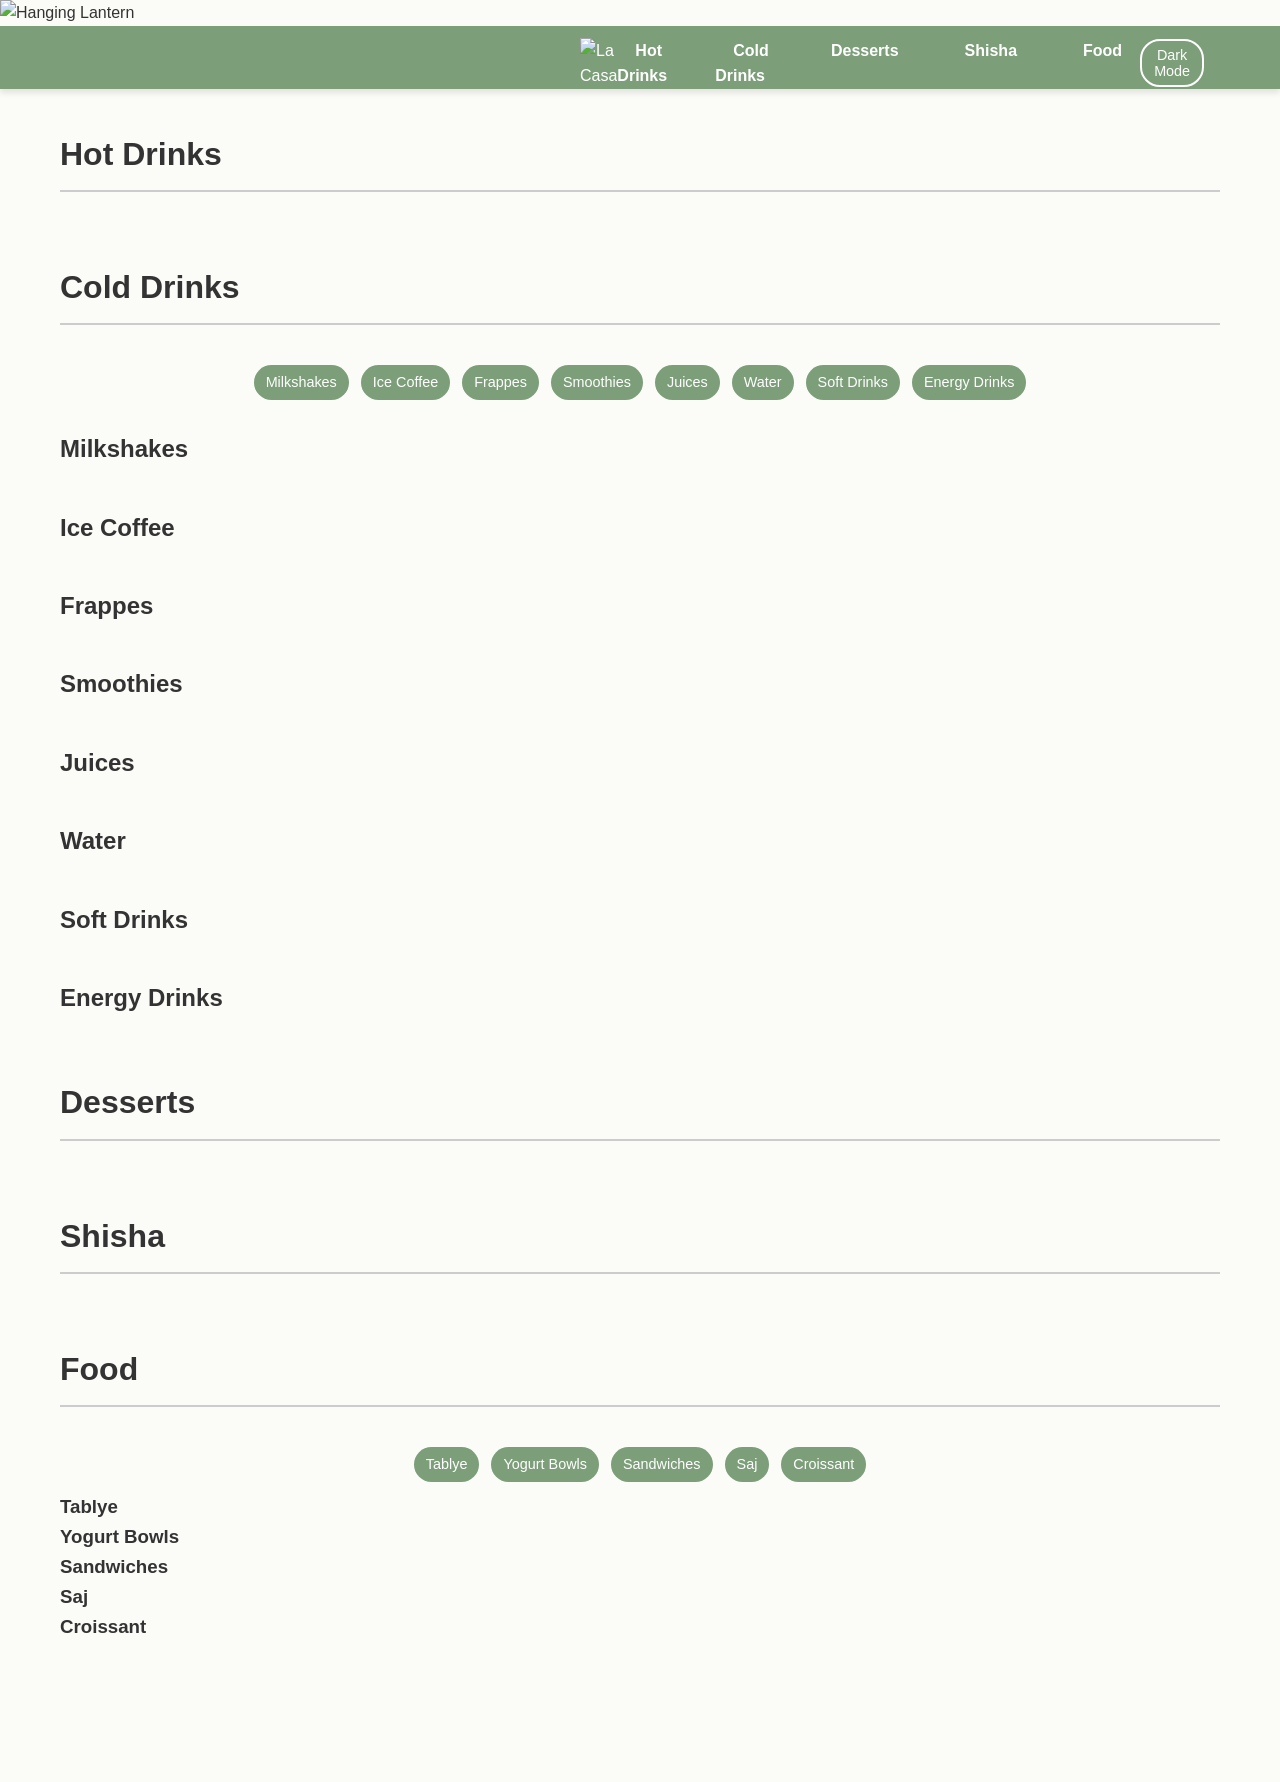
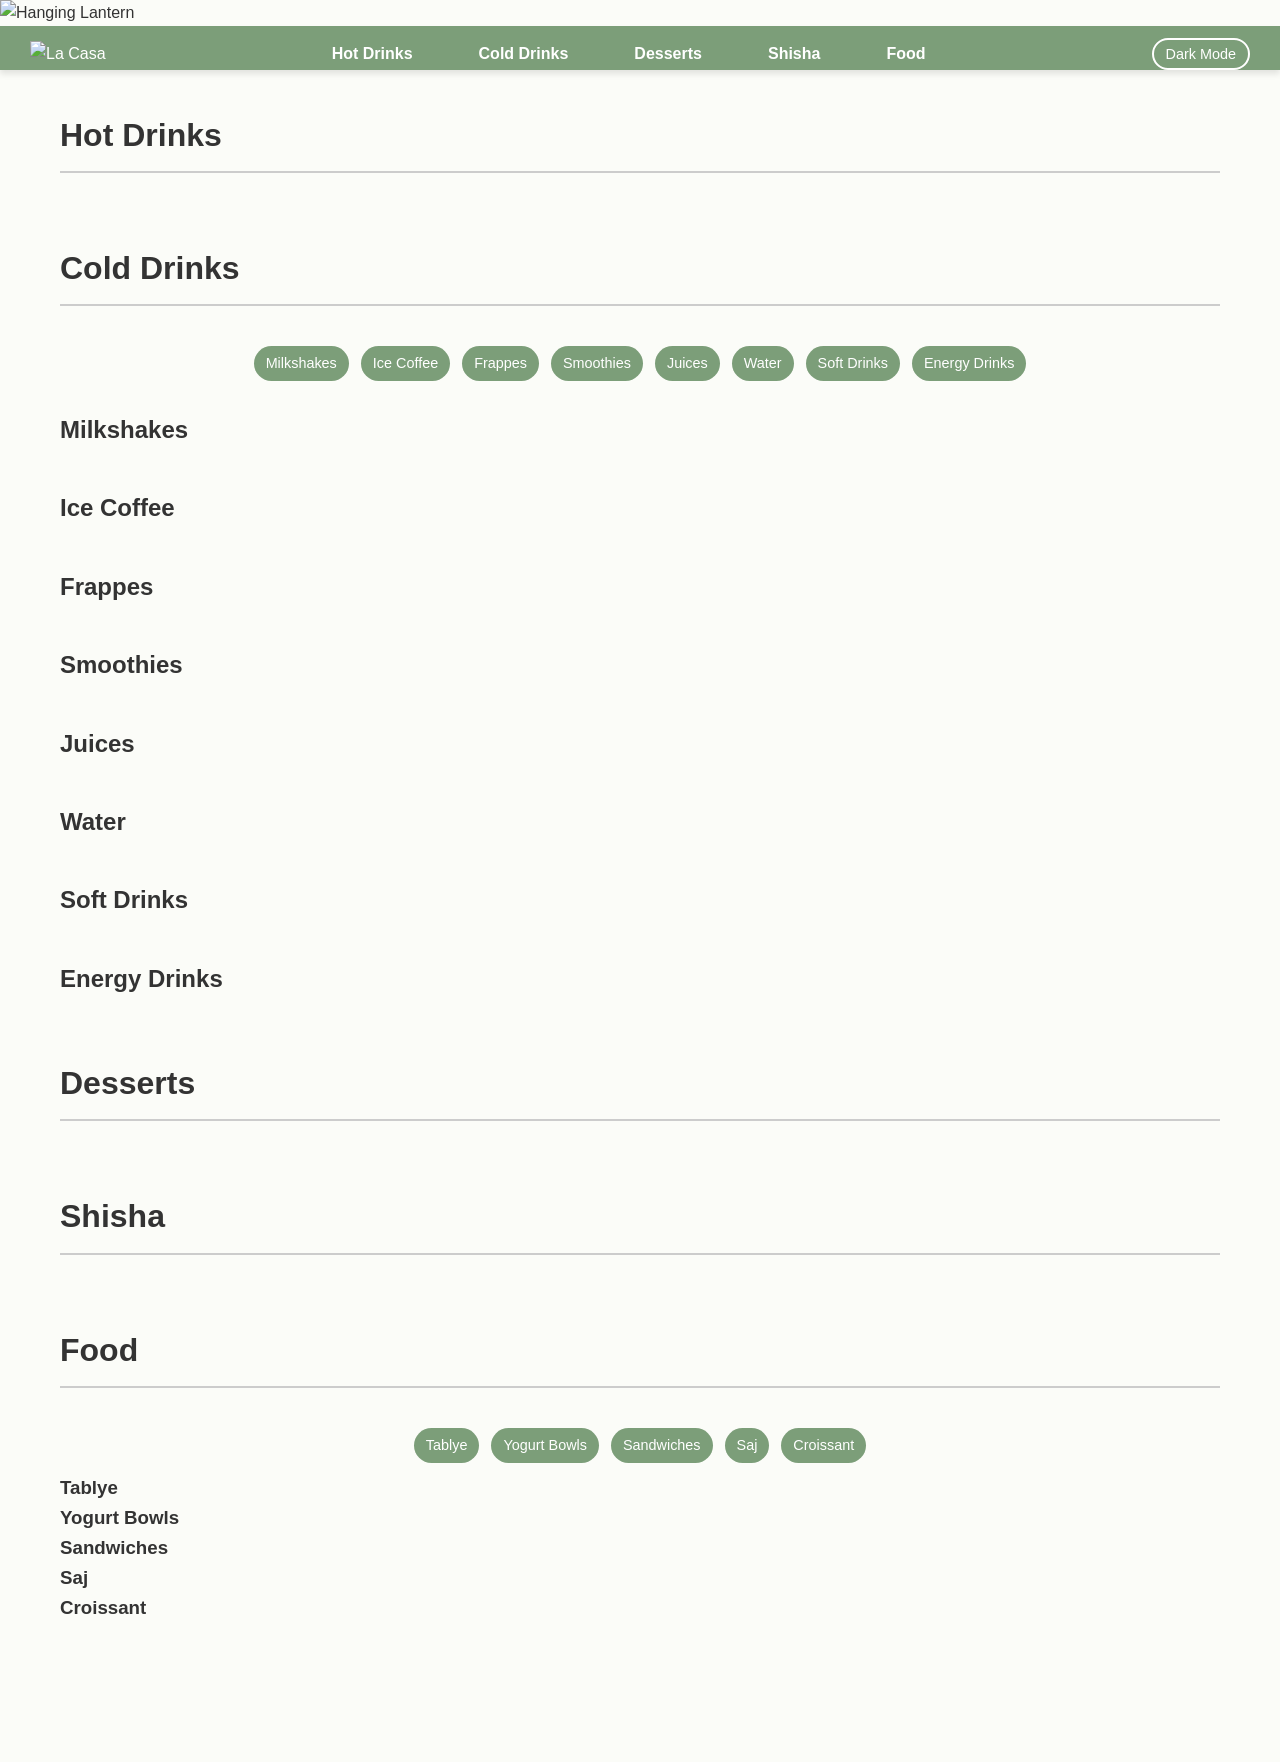

Update style.css

--- a/style.css
+++ b/style.css
@@ -64,7 +64,6 @@ nav {
 }
 
 nav .nav-inner {
-    max-width: 120px;
     margin: 0 auto;
     display: flex;
     align-items: center;
